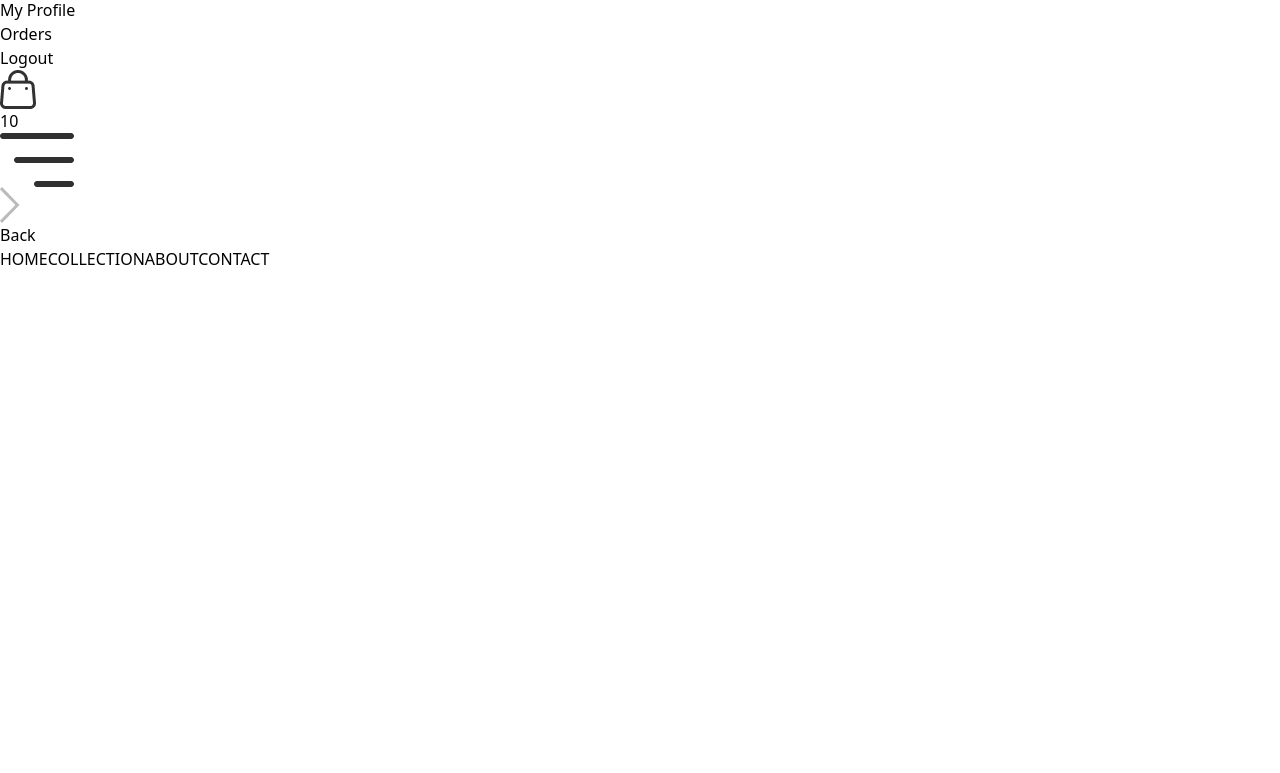
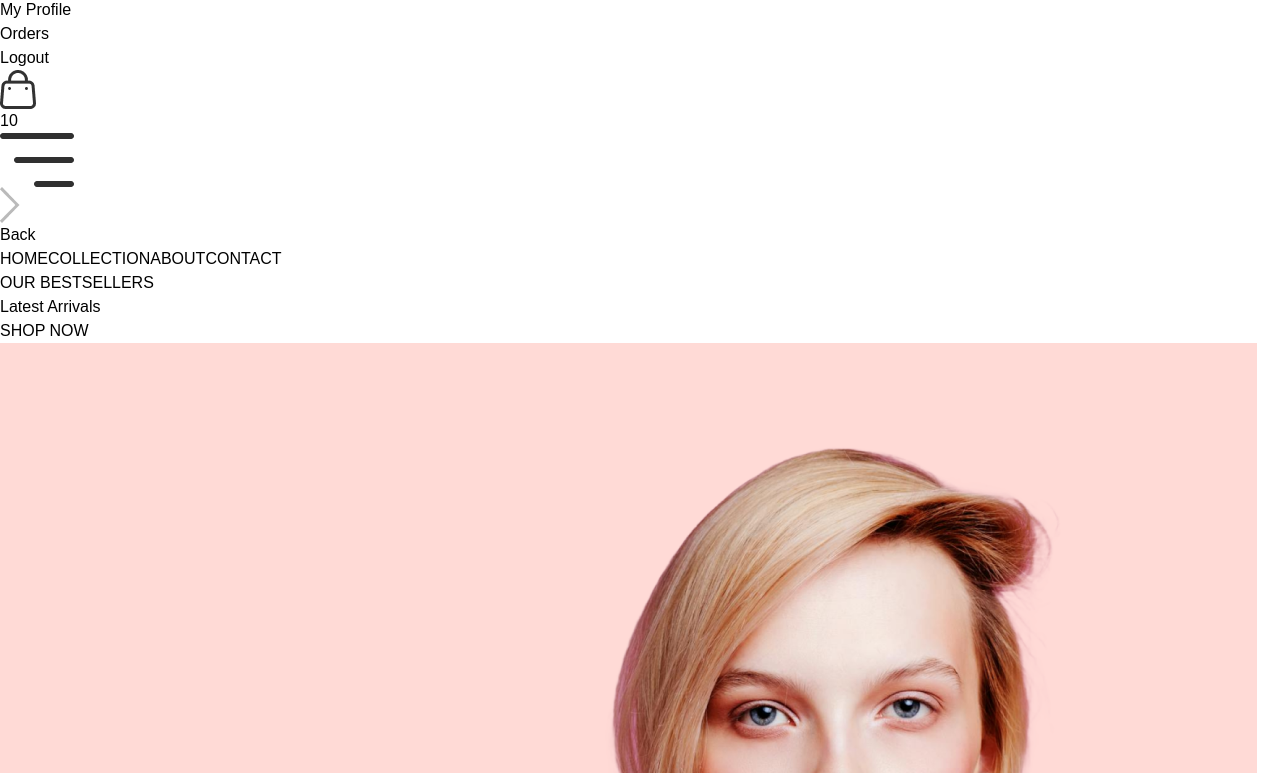
Before and after one commit to shubhg17/E-COMMERCE-WEBSITE, a React app in the folder ecommerce/: page / in a window 1280 px wide. Shown: the part 247-1020 px from the top of the page. Before the commit the page ends 800 px from the top, so only its background shows below. Built offline with nearby package versions, Linux system fonts and the light colour scheme; the HTML template or start-up script is replaced by a standard one.

Commit message:
Created Hero Component

```diff
--- /dev/null
+++ b/ecommerce/src/components/Hero.jsx
@@ -0,0 +1,27 @@
+import React from "react"
+import { assets } from "../assets/frontend_assets/assets"
+
+function Hero() {
+   return (
+     <>
+         <div className="flex flex-col sm:flex-row items-center pl-40 border border-gray-500 justify-between ">
+         {/* //hero left section */}
+              <div className="text-[#414141]">
+                <div className="flex items-center  gap-3">
+                     <div className="w-10  h-1 bg-[#414141]"  ></div>
+                     <p className="mb-4 text-sm font-medium md:text-base">OUR BESTSELLERS</p>
+                </div>
+                <p className="text-4xl sm:py-3 lg:text-5xl leading-relaxed mb-4 font-semibold">Latest Arrivals</p>
+                <div className="flex items-center gap-3">
+                   <p className="text-sm md:text-base" >SHOP NOW</p>
+                   <div className="w-10 h-1 bg-[#414141]" ></div>
+                </div>
+             </div>
+
+  {/* // Hero Right Section */}
+          <img className="w-full sm:w-1/2" src={assets.hero_img} />
+        </div>
+     </>
+   )
+}
+export default Hero
--- a/ecommerce/src/index.css
+++ b/ecommerce/src/index.css
@@ -6,3 +6,7 @@
 a.active div {
    display:block;
 }
+
+* {
+    font-family:Arial,Roboto;
+}
--- a/ecommerce/src/pages/Home.jsx
+++ b/ecommerce/src/pages/Home.jsx
@@ -1,9 +1,10 @@
 import React from "react"
-
+import Hero from "../components/Hero"
 function Home() {
    return (
       <>
-
+       {/* //we need to mount our hero component on this home page so whenever we open the home page it will display the hero component */}
+        <Hero/>
       </>
    )
 }
```
